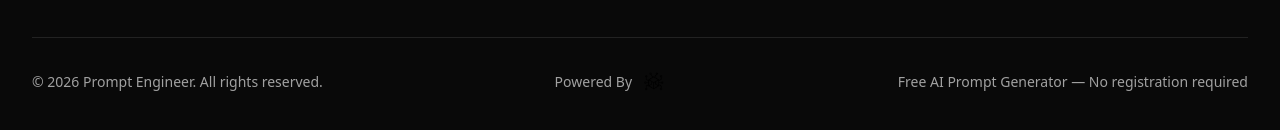
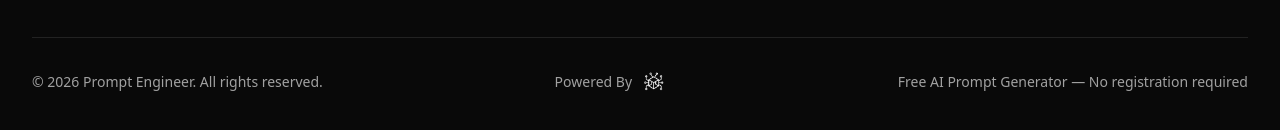
Before and after one commit to Moeraafatz/Basera, a Next.js app: page / in a window 1280 px wide. Shown: the part 4278-4408 px from the top of the page. Built offline with nearby package versions, Linux system fonts and the light colour scheme.

Commit message:
Fix RAFBUG logo visibility with white filter

```diff
--- a/src/components/footer.tsx
+++ b/src/components/footer.tsx
@@ -85,7 +85,7 @@ export function Footer() {
               alt="RAFBUG"
               width={24}
               height={24}
-              className="h-6 w-auto"
+              className="h-6 w-auto invert"
             />
           </a>
 
```
